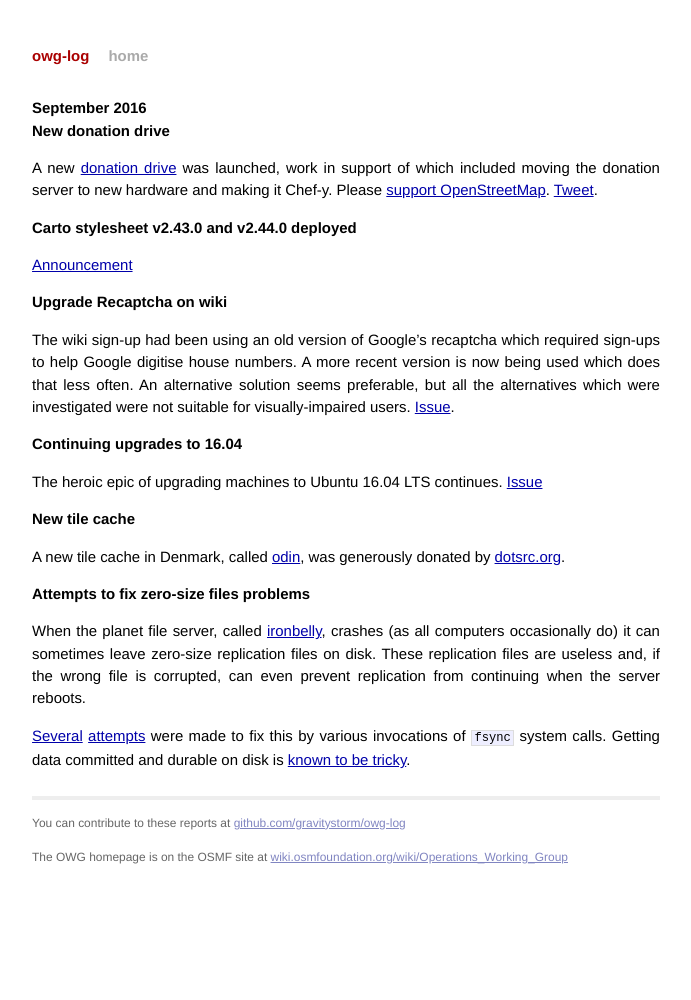
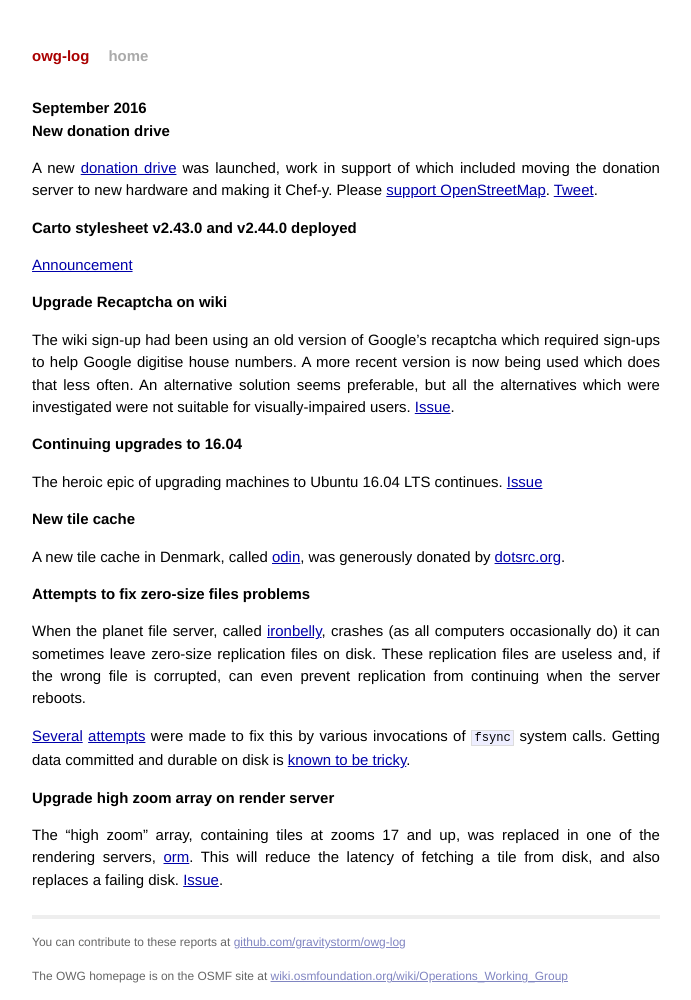
Before and after one commit to openstreetmap/owg-website, a Jekyll site: the page built from _posts/2016-09-01-september.md, in a window 1280 px wide. Shown: the whole page, without its empty margins (294-985 px from the left). Built offline with Jekyll 4.4.1, drawn with Linux system fonts in a browser that asks for light colours; before the commit the page ends 945 px from its top, so only the background shows below that.

Commit message:
Added more updates.

```diff
--- a/_posts/2016-09-01-september.md
+++ b/_posts/2016-09-01-september.md
@@ -29,3 +29,7 @@
 When the planet file server, called [ironbelly](https://hardware.openstreetmap.org/servers/ironbelly.openstreetmap.org/), crashes (as all computers occasionally do) it can sometimes leave zero-size replication files on disk. These replication files are useless and, if the wrong file is corrupted, can even prevent replication from continuing when the server reboots.
 
 [Several](https://github.com/openstreetmap/chef/commit/bd63b8da0009075761535690e4fd9a270906b1f5) [attempts](https://github.com/openstreetmap/chef/commit/7f2b30d33c5898d31f9b6623657d93d272b8ea7a) were made to fix this by various invocations of `fsync` system calls. Getting data committed and durable on disk is [known to be tricky](http://www.slideshare.net/nan1nan1/eat-my-data).
+
+# Upgrade high zoom array on render server
+
+The "high zoom" array, containing tiles at zooms 17 and up, was replaced in one of the rendering servers, [orm](https://hardware.openstreetmap.org/servers/orm.openstreetmap.org/). This will reduce the latency of fetching a tile from disk, and also replaces a failing disk. [Issue](https://github.com/openstreetmap/operations/issues/88).
```
Also changed, not shown: _posts/2016-10-01-october.md (+4 -0 lines).
